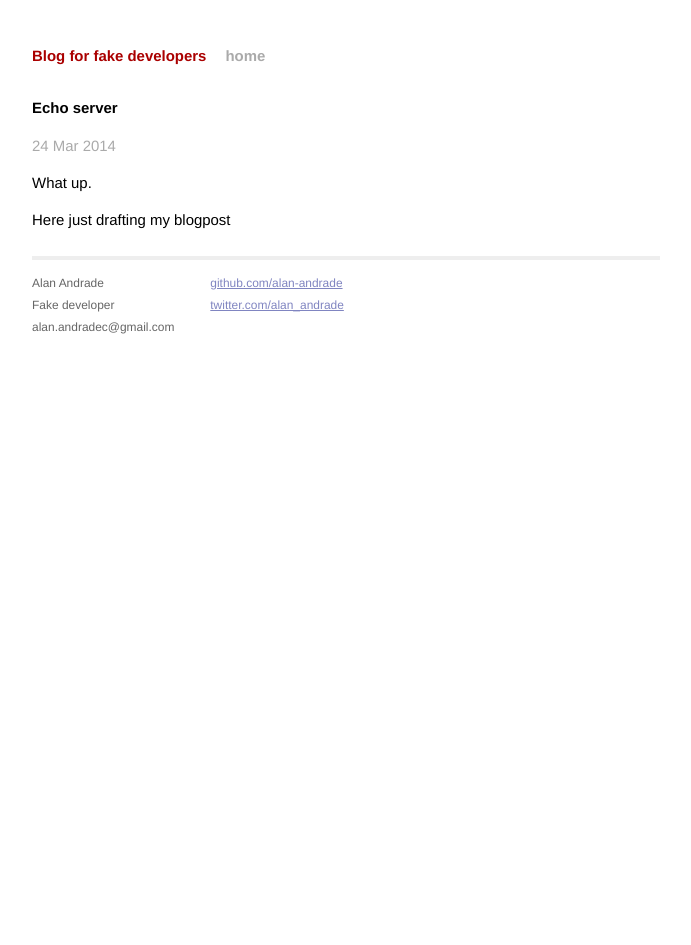
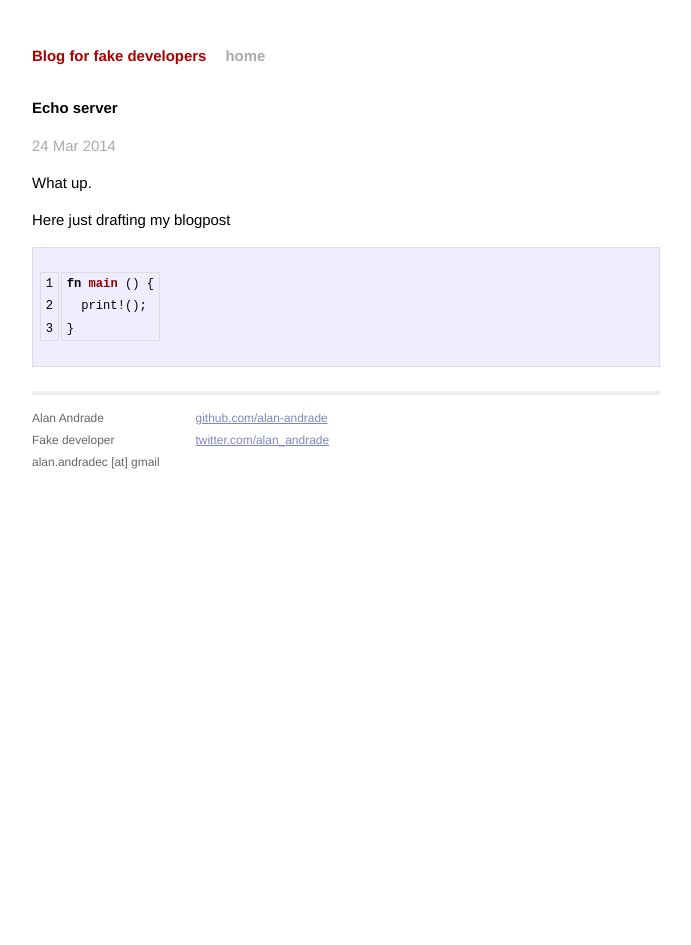
Before and after one commit to alan-andrade/old-blog, a Jekyll site: the page built from _posts/2014-03-24-echo-server.markdown, in a window 1280 px wide. Shown: the whole page, without its empty margins (294-985 px from the left). Built offline with Jekyll 4.4.1, drawn with Linux system fonts in a browser that asks for light colours; Markdown is read by kramdown in place of the engine named in the settings.

Commit message:
bundler + rust

```diff
--- /dev/null
+++ b/Gemfile
@@ -0,0 +1,4 @@
+# A sample Gemfile
+source "https://rubygems.org"
+
+gem "github-pages"
--- a/_layouts/default.html
+++ b/_layouts/default.html
@@ -28,7 +28,7 @@
               <p>
                 Alan Andrade<br />
                 Fake developer<br />
-                alan.andradec@gmail.com
+                alan.andradec [at] gmail
               </p>
             </div>
             <div class="contact">
--- a/_posts/2014-03-24-echo-server.markdown
+++ b/_posts/2014-03-24-echo-server.markdown
@@ -8,3 +8,9 @@ categories: tcp servers
 What up.
 
 Here just drafting my blogpost
+
+{% highlight rust linenos %}
+fn main () {
+  print!();
+}
+{% endhighlight %}
```
Also changed, not shown: Gemfile.lock (added).
